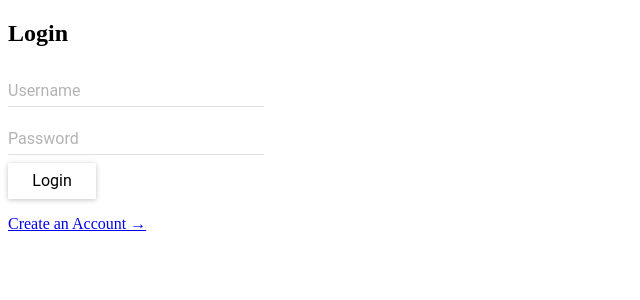
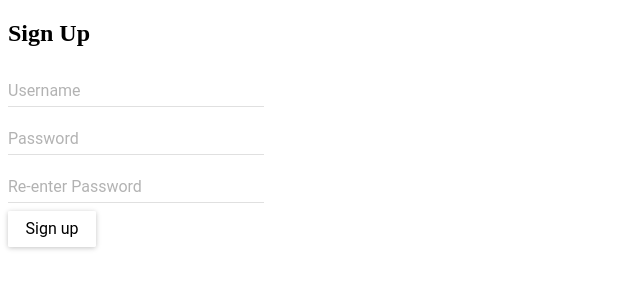
Before and after one commit to DoOrDont/DoOrDont, a React app: page / in a window 1280 px wide. Shown: the top 300 px of the page, without its empty margins (0-640 px from the left). Built offline with nearby package versions, Linux system fonts and the light colour scheme; the HTML template or start-up script is replaced by a standard one.

Commit message:
Refactor sign up form

```diff
--- a/react-client/src/components/SignUpForm.jsx
+++ b/react-client/src/components/SignUpForm.jsx
@@ -1,25 +1,77 @@
 import React from 'react';
+import { RaisedButton, TextField } from 'material-ui';
 
-const SignUpForm = () => (
+export default class SignUpForm extends React.Component {
+
+  constructor(props) {
+    super(props);
+    this.state = {
+      userName: '',
+      password: '',
+      password2: ''
+    };
+  }
+
+  setUserName(e) {
+    this.setState({userName: e.target.value});
+  }
+
+  setPassword(e) {
+    this.setState({password: e.target.value});
+  }
+
+   setPassword2(e) {
+    this.setState({password2: e.target.value});
+  }
+
+  render(){
+    return (
       <div>
-    <h2>Sign up</h2>
-    <form action="/signup" method="post">
+        <h2>Sign Up</h2>
           <div>
-          <label for="username">Username:</label>
-          <input id="username" type="text" name="username">
+            <TextField
+              hintText="Username"
+              id="username"
+              onChange={this.setUserName.bind(this)}
+              value={this.state.userName}
+              type="text"
+              name="username"
+            />
           </div>
           <div>
-          <label for="password">Password:</label>
-          <input id="password" type="password" name="password">
+            <TextField
+              hintText="Password"
+              id="password"
+              onChange={this.setPassword.bind(this)}
+              value={this.state.password}
+              type="password"
+              name="password"/>
           </div>
           <div>
-          <input type="submit" value="Sign up">
+            <TextField
+              hintText="Re-enter Password"
+              id="password2"
+              onChange={this.setPassword2.bind(this)}
+              value={this.state.password2}
+              type="password"
+              name="password"/>
           </div>
-    </form>
-    <p>
-      <a href="/login">Login to your account &rarr;</a>
-    <p>
+          <div>
+            <RaisedButton
+              onClick={ () => (
+                this.props.submitCreds(
+                  {
+                    userName: this.state.userName,
+                    password: this.state.password
+                  },
+                  '/signup'
+                )
+              )}
+              value="SignUp"
+            > Sign up
+            </RaisedButton>
+          </div>
       </div>
     )
-
-export default SignUpForm;
+  }
+}
--- a/react-client/src/index.jsx
+++ b/react-client/src/index.jsx
@@ -5,7 +5,7 @@ import $ from 'jquery';
 import List from './components/List.jsx';
 import dumbyData from '../../database-mysql/helpers/testData.js';
 import LogInForm from './components/LogInForm.jsx';
-
+import SignUpForm from './components/SignUpForm.jsx';
 
 class App extends React.Component {
   constructor(props) {
@@ -54,7 +54,8 @@ class App extends React.Component {
     if(this.state.cookie === null){
       return (
         <MuiThemeProvider>
-          <LogInForm submitCreds={this.submitCreds.bind(this)}/>
+          {/*<LogInForm submitCreds={this.submitCreds.bind(this)}/>*/}
+          <SignUpForm submitCreds={this.submitCreds.bind(this)}/>
         </MuiThemeProvider>
       )
     } else {
```
Also changed, not shown: 1 other file (tests, documents, lock files or other folders). Lines whose indentation alone changed are shown as unchanged.
